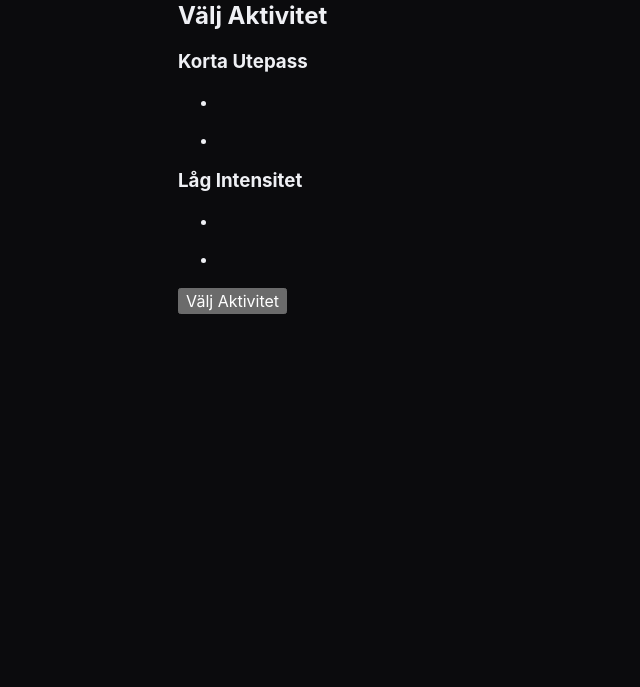
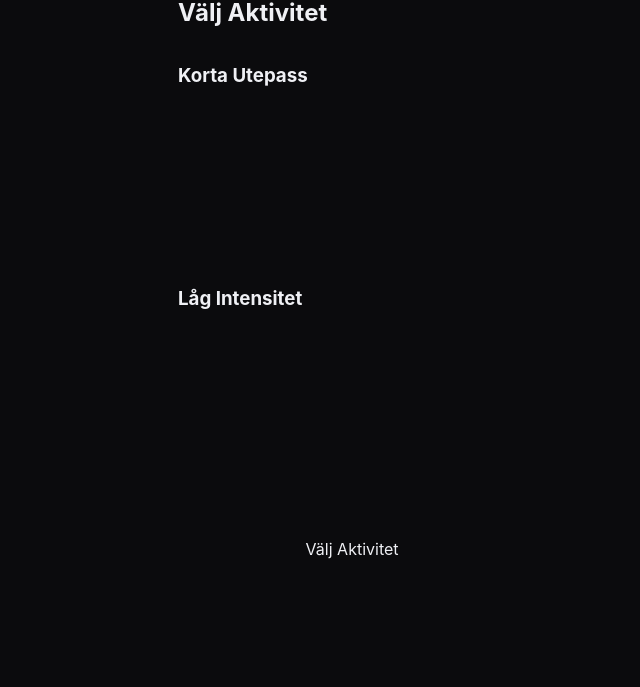
Before and after one commit to hybertius/Acta-Diurna, a plain HTML site: page src/index.html in a window 1280 px wide. Shown: the part 113-800 px from the top of the page, without its empty margins (290-930 px from the left). Drawn offline with Linux system fonts and the light colour scheme.

Commit message:
Refactor activity selection UI and accessability features

```diff
--- a/src/index.html
+++ b/src/index.html
@@ -13,34 +13,49 @@
   </head>
   <body>
     <!-- Figma node IDs are retained for reconstruction traceability only. -->
-    <main class="app" data-node-id="80:199" aria-labelledby="screen-title">
+    <main class="app screen-shell" data-node-id="80:199" aria-labelledby="screen-title">
       <header class="screen-header" data-node-id="80:205">
         <h1 id="screen-title" data-node-id="80:206">Träningsplanerare</h1>
       </header>
 
       <section class="activity-screen" aria-labelledby="activity-heading">
-        <h2 id="activity-heading" data-node-id="94:675">Välj Aktivitet</h2>
+        <h2 class="screen-heading" id="activity-heading" data-node-id="94:675">Välj Aktivitet</h2>
 
         <div class="activity-groups">
           <section class="activity-group" aria-labelledby="short-outdoor-heading">
             <h3 id="short-outdoor-heading" data-node-id="94:746">Korta Utepass</h3>
             <ul class="activity-option-list">
-              <!-- Card internals are not included in the captured source hierarchy. -->
-              <li><div class="activity-option-card" data-node-id="94:680"></div></li>
-              <li><div class="activity-option-card" data-node-id="94:710"></div></li>
+              <li>
+                <button class="activity-option-card" type="button" aria-pressed="false" aria-label="Aktivitetsalternativ 1, Korta Utepass" data-activity-id="activity-94-680" data-node-id="94:680">
+                  <!-- Card content -->
+                </button>
+              </li>
+              <li>
+                <button class="activity-option-card" type="button" aria-pressed="false" aria-label="Aktivitetsalternativ 2, Korta Utepass" data-activity-id="activity-94-710" data-node-id="94:710">
+                  <!-- Card content -->
+                </button>
+              </li>
             </ul>
           </section>
 
           <section class="activity-group" aria-labelledby="low-intensity-heading">
             <h3 id="low-intensity-heading" data-node-id="94:745">Låg Intensitet</h3>
             <ul class="activity-option-list">
-              <li><div class="activity-option-card" data-node-id="94:735"></div></li>
-              <li><div class="activity-option-card" data-node-id="94:726"></div></li>
+              <li>
+                <button class="activity-option-card" type="button" aria-pressed="false" aria-label="Aktivitetsalternativ 3, Låg Intensitet" data-activity-id="activity-94-735" data-node-id="94:735">
+                  <!-- Card content -->
+                </button>
+              </li>
+              <li>
+                <button class="activity-option-card" type="button" aria-pressed="false" aria-label="Aktivitetsalternativ 4, Låg Intensitet" data-activity-id="activity-94-726" data-node-id="94:726">
+                  <!-- Card content -->
+                </button>
+              </li>
             </ul>
           </section>
         </div>
 
-        <button class="primary-button" type="button" data-node-id="94:691">Välj Aktivitet</button>
+        <button class="primary-action" type="button" data-node-id="94:691">Välj Aktivitet</button>
       </section>
     </main>
   </body>
--- a/src/styles/base.css
+++ b/src/styles/base.css
@@ -1,5 +1,10 @@
 * {
   box-sizing: border-box;
+}
+
+html {
+  min-width: 20rem;
+  min-height: 100%;
 }
 
 body {
@@ -8,6 +13,7 @@ body {
   margin: 0;
   background: var(--colour-canvas);
   color: var(--colour-text-on-dark);
+  font-family: Inter, system-ui, sans-serif;
 }
 
 button,
@@ -17,6 +23,10 @@ textarea {
   font: inherit;
 }
 
+button {
+  color: inherit;
+}
+
 a {
   color: var(--colour-selection);
 }
--- a/src/styles/screens.css
+++ b/src/styles/screens.css
@@ -1,11 +1,67 @@
 .app {
   width: min(100%, var(--screen-width));
-  min-height: var(--screen-height);
+  height: var(--screen-height);
   margin-inline: auto;
-  padding-inline: var(--screen-padding-inline);
-  padding-block: var(--space-6);
+  padding: 45px var(--screen-padding-inline) 28px;
+  display: flex;
+  flex-direction: column;
 }
 
-.app p {
-  color: var(--colour-text-on-dark);
+.screen-header {
+  height: 50px;
+  flex: 0 0 50px;
 }
+
+.activity-screen {
+  min-height: 0;
+  flex: 1;
+  display: flex;
+  flex-direction: column;
+}
+
+.screen-heading {
+  height: 50px;
+  flex: 0 0 50px;
+  margin: 16px 0;
+}
+
+.activity-groups {
+  display: flex;
+  flex-direction: column;
+  gap: 11px;
+}
+
+.activity-group h3 {
+  min-height: 30px;
+  margin: 0 0 14px;
+}
+
+.activity-option-list {
+  display: flex;
+  flex-direction: column;
+  gap: 8px;
+  margin: 0;
+  padding: 0;
+  list-style: none;
+}
+
+.activity-option-card {
+  display: block;
+  width: min(100%, 340px);
+  height: 80px;
+  padding: 0;
+  border: 0;
+  background: none;
+  text-align: inherit;
+}
+
+.primary-action {
+  width: min(calc(100% + 16px), var(--screen-width));
+  height: 60px;
+  flex: 0 0 60px;
+  margin-top: auto;
+  margin-left: -6px;
+  padding: 0;
+  border: 0;
+  background: none;
+}
```
